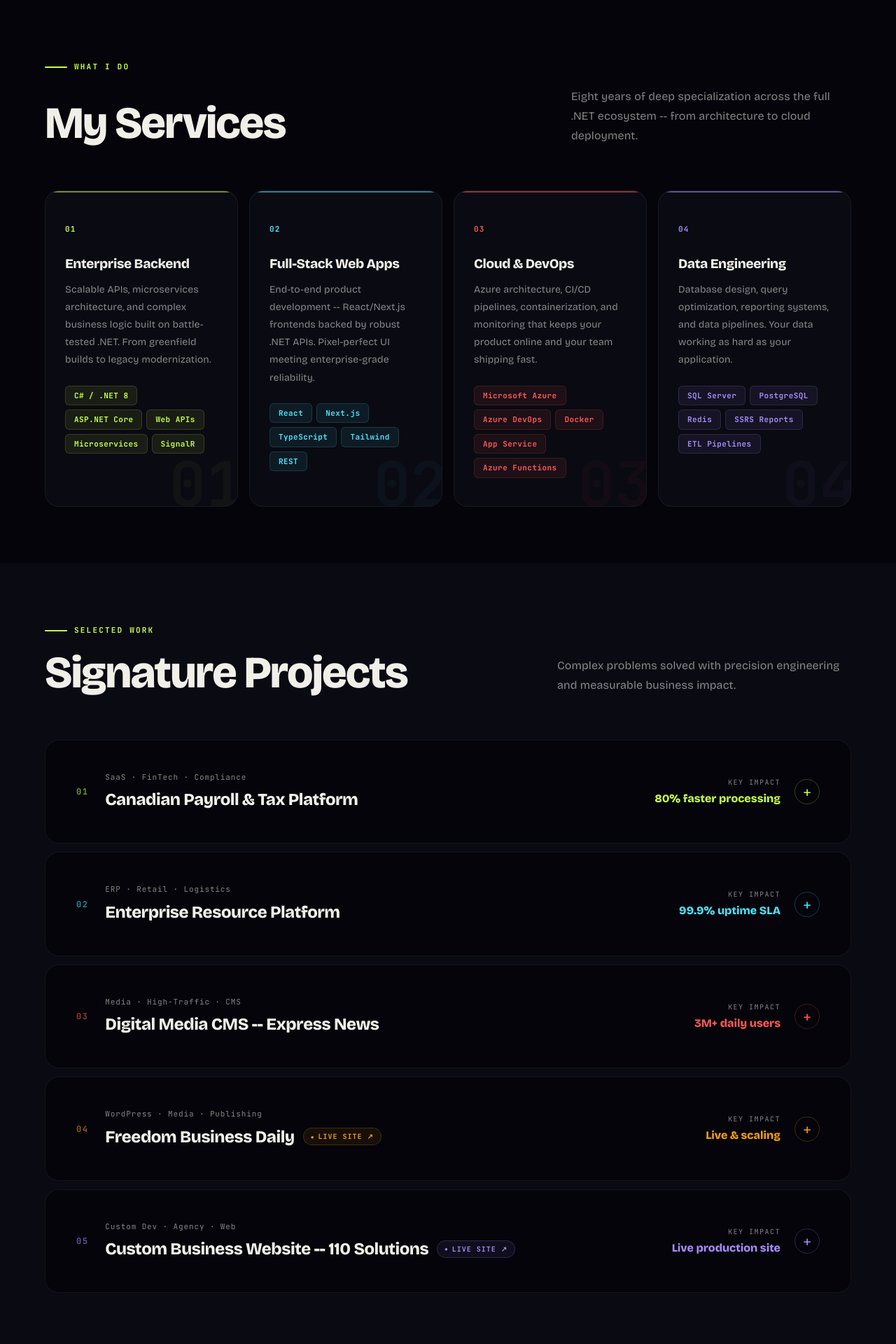
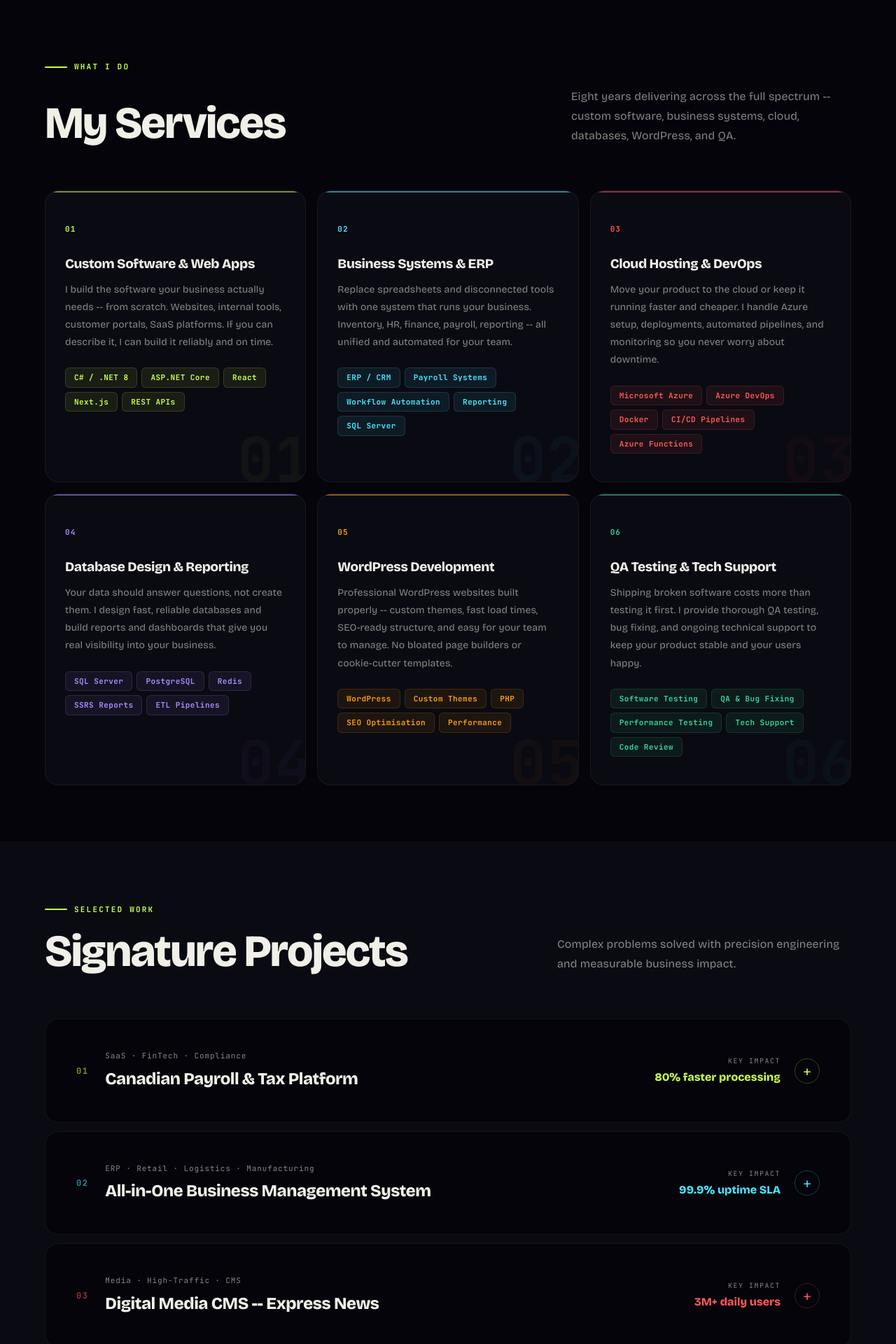
Before and after one commit to OwaisAlam3/Portfolio_Dilawar, a Next.js app: page / in a window 1280 px wide. Shown: the part 1000-2920 px from the top of the page at 70% size. Built offline with nearby package versions, Linux system fonts and the light colour scheme.

Commit message:
optimised content

```diff
--- a/app/page.jsx
+++ b/app/page.jsx
@@ -1,5 +1,5 @@
 'use client';
-import { SpeedInsights } from "@vercel/speed-insights/next"
+
 import { motion, useInView, AnimatePresence, useMotionValue, useSpring } from 'framer-motion';
 import { useRef, useState, useEffect, useCallback } from 'react';
 import Image from 'next/image';
@@ -41,31 +41,45 @@ const TECH_MARQUEE = [
 const SERVICES = [
   {
     num: '01',
-    title: 'Enterprise Backend',
-    desc: 'Scalable APIs, microservices architecture, and complex business logic built on battle-tested .NET. From greenfield builds to legacy modernization.',
-    tags: ['C# / .NET 8', 'ASP.NET Core', 'Web APIs', 'Microservices', 'SignalR'],
+    title: 'Custom Software & Web Apps',
+    desc: 'I build the software your business actually needs -- from scratch. Websites, internal tools, customer portals, SaaS platforms. If you can describe it, I can build it reliably and on time.',
+    tags: ['C# / .NET 8', 'ASP.NET Core', 'React', 'Next.js', 'REST APIs'],
     color: T.lime,
   },
   {
     num: '02',
-    title: 'Full-Stack Web Apps',
-    desc: 'End-to-end product development -- React/Next.js frontends backed by robust .NET APIs. Pixel-perfect UI meeting enterprise-grade reliability.',
-    tags: ['React', 'Next.js', 'TypeScript', 'Tailwind', 'REST'],
+    title: 'Business Systems & ERP',
+    desc: 'Replace spreadsheets and disconnected tools with one system that runs your business. Inventory, HR, finance, payroll, reporting -- all unified and automated for your team.',
+    tags: ['ERP / CRM', 'Payroll Systems', 'Workflow Automation', 'Reporting', 'SQL Server'],
     color: T.cyan,
   },
   {
     num: '03',
-    title: 'Cloud & DevOps',
-    desc: 'Azure architecture, CI/CD pipelines, containerization, and monitoring that keeps your product online and your team shipping fast.',
-    tags: ['Microsoft Azure', 'Azure DevOps', 'Docker', 'App Service', 'Azure Functions'],
+    title: 'Cloud Hosting & DevOps',
+    desc: 'Move your product to the cloud or keep it running faster and cheaper. I handle Azure setup, deployments, automated pipelines, and monitoring so you never worry about downtime.',
+    tags: ['Microsoft Azure', 'Azure DevOps', 'Docker', 'CI/CD Pipelines', 'Azure Functions'],
     color: T.coral,
   },
   {
     num: '04',
-    title: 'Data Engineering',
-    desc: 'Database design, query optimization, reporting systems, and data pipelines. Your data working as hard as your application.',
+    title: 'Database Design & Reporting',
+    desc: 'Your data should answer questions, not create them. I design fast, reliable databases and build reports and dashboards that give you real visibility into your business.',
     tags: ['SQL Server', 'PostgreSQL', 'Redis', 'SSRS Reports', 'ETL Pipelines'],
     color: '#a78bfa',
+  },
+  {
+    num: '05',
+    title: 'WordPress Development',
+    desc: 'Professional WordPress websites built properly -- custom themes, fast load times, SEO-ready structure, and easy for your team to manage. No bloated page builders or cookie-cutter templates.',
+    tags: ['WordPress', 'Custom Themes', 'PHP', 'SEO Optimisation', 'Performance'],
+    color: '#f59e0b',
+  },
+  {
+    num: '06',
+    title: 'QA Testing & Tech Support',
+    desc: 'Shipping broken software costs more than testing it first. I provide thorough QA testing, bug fixing, and ongoing technical support to keep your product stable and your users happy.',
+    tags: ['Software Testing', 'QA & Bug Fixing', 'Performance Testing', 'Tech Support', 'Code Review'],
+    color: '#34d399',
   },
 ];
 
@@ -84,11 +98,11 @@ const PROJECTS = [
   },
   {
     num: '02',
-    title: 'Enterprise Resource Platform',
-    category: 'ERP · Retail · Logistics',
+    title: 'All-in-One Business Management System',
+    category: 'ERP · Retail · Logistics · Manufacturing',
     impact: '99.9% uptime SLA',
-    desc: 'Bespoke ERP system unifying inventory, HR, finance, and analytics for clients across retail, manufacturing, and logistics. Modular micro-service architecture that scales with business growth.',
-    outcomes: ['Real-time analytics dashboard', 'Micro-service architecture', 'Role-based access control', '99.9% uptime maintained', 'Integrated third-party APIs'],
+    desc: 'A fully custom business management system built to replace scattered spreadsheets and disconnected tools. Inventory, HR, finance, and analytics unified into one platform -- serving clients across retail, manufacturing, and logistics.',
+    outcomes: ['Real-time analytics dashboard', 'Inventory & HR in one system', 'Role-based access control', '99.9% uptime maintained', 'Integrated third-party APIs'],
     tech: ['C#', '.NET', 'ASP.NET MVC', 'SQL Server', 'Azure DevOps'],
     color: T.cyan,
     gradient: 'linear-gradient(135deg, rgba(71,229,255,0.07) 0%, transparent 65%)',
@@ -108,10 +122,10 @@ const PROJECTS = [
   },
   {
     num: '04',
-    title: 'Freedom Business Daily',
+    title: 'News & Media Website -- WordPress Build',
     category: 'WordPress · Media · Publishing',
     impact: 'Live & scaling',
-    desc: 'Full WordPress development for a business news and media publication. Custom theme architecture, performance-optimised delivery, SEO-first content structure, and editorial workflow tooling built to handle a growing content team and readership.',
+    desc: 'Full WordPress website built for a business news and media publication -- Freedom Business Daily. Custom theme architecture, fast load times, SEO-first content structure, and a smooth editorial workflow for a growing team of writers and editors.',
     outcomes: ['Custom WordPress theme build', 'SEO-optimised site architecture', 'Editorial multi-author workflow', 'Performance-tuned delivery', 'Responsive across all devices'],
     tech: ['WordPress', 'PHP', 'Custom Theme', 'SEO', 'Performance'],
     color: '#f59e0b',
@@ -120,10 +134,10 @@ const PROJECTS = [
   },
   {
     num: '05',
-    title: 'Custom Business Website -- 110 Solutions',
-    category: 'Custom Dev · Agency · Web',
+    title: 'Corporate Website -- Built From Scratch, No Templates',
+    category: 'Custom Dev · Agency · Lead Generation',
     impact: 'Live production site',
-    desc: 'Custom-built corporate website for 110 Solutions, an Australian software agency. Bespoke frontend design paired with a hand-coded backend -- no templates, no page builders. Built for speed, brand credibility, and lead generation.',
+    desc: 'A fully hand-coded corporate website for 110 Solutions, an Australian software agency. No WordPress, no page builders -- every line custom written for speed, brand credibility, and converting visitors into leads.',
     outcomes: ['Fully custom design and build', 'No CMS or page-builder dependencies', 'Optimised for lead conversion', 'Cross-browser and device tested', 'Production-ready and maintained'],
     tech: ['ASP.NET', 'C#', 'HTML/CSS', 'JavaScript', 'Custom UI'],
     color: '#a78bfa',
@@ -688,6 +702,7 @@ export default function Page() {
           .stats-grid { grid-template-columns: repeat(2, 1fr) !important; }
           .services-grid { grid-template-columns: repeat(2, 1fr) !important; }
           .services-grid > * { border-radius: 16px !important; }
+          /* services was 3-col desktop, 2-col tablet is already correct */
           .process-grid { grid-template-columns: 1fr 1fr !important; }
           .process-grid > * { border-right: none !important; border-bottom: 1px solid ${T.border} !important; }
           .exp-grid { grid-template-columns: 1fr !important; }
@@ -1189,12 +1204,12 @@ export default function Page() {
                 My Services
               </h2>
               <p style={{ fontSize: 16, color: T.muted, maxWidth: 400, lineHeight: 1.75, fontFamily: "'Bricolage Grotesque', sans-serif", letterSpacing: '0.01em' }}>
-                Eight years of deep specialization across the full .NET ecosystem -- from architecture to cloud deployment.
+                Eight years delivering across the full spectrum -- custom software, business systems, cloud, databases, WordPress, and QA.
               </p>
             </div>
           </motion.div>
 
-          <div className="services-grid" style={{ display: 'grid', gridTemplateColumns: 'repeat(4, 1fr)', gap: 16 }}>
+          <div className="services-grid" style={{ display: 'grid', gridTemplateColumns: 'repeat(3, 1fr)', gap: 16 }}>
             {SERVICES.map((s, i) => (
               <motion.div
                 key={i}
@@ -1713,10 +1728,9 @@ export default function Page() {
 
               <div style={{ display: 'flex', flexDirection: 'column', gap: 4, marginBottom: 44 }}>
                 {[
-                  { icon: '✉', label: 'Email',           value: 'zaidi.dilawar110@gmail.com',          href: 'mailto:zaidi.dilawar110@gmail.com' },
-                  { icon: '📱', label: 'WhatsApp · Call', value: '+92 314-2103746',                      href: 'https://wa.me/923142103746' },
-                  { icon: '🔗', label: 'LinkedIn',        value: 'linkedin.com/in/dilawardeveloper',    href: 'https://www.linkedin.com/in/dilawardeveloper/' },
-                  { icon: '🌐', label: 'Company',         value: '110solutions.com.au',                 href: 'https://www.110solutions.com.au' },
+                  { icon: '✉', label: 'Email',           value: 'zaidi.dilawar110@gmail.com',       href: 'mailto:zaidi.dilawar110@gmail.com' },
+                  { icon: '📱', label: 'WhatsApp · Call', value: '+92 314-2103746',                   href: 'https://wa.me/923142103746' },
+                  { icon: '🔗', label: 'LinkedIn',        value: 'linkedin.com/in/dilawardeveloper', href: 'https://www.linkedin.com/in/dilawardeveloper/' },
                 ].map((c, i) => (
                   <motion.a
                     key={i}
@@ -1920,7 +1934,6 @@ export default function Page() {
                   { label: 'in',  href: 'https://www.linkedin.com/in/dilawardeveloper/', title: 'LinkedIn' },
                   { label: '✉',   href: 'mailto:zaidi.dilawar110@gmail.com',             title: 'Email' },
                   { label: 'wa',  href: 'https://wa.me/923142103746',                    title: 'WhatsApp' },
-                  { label: '110', href: 'https://www.110solutions.com.au',               title: '110 Solutions' },
                 ].map((s, i) => (
                   <a
                     key={i} href={s.href} title={s.title}
```
